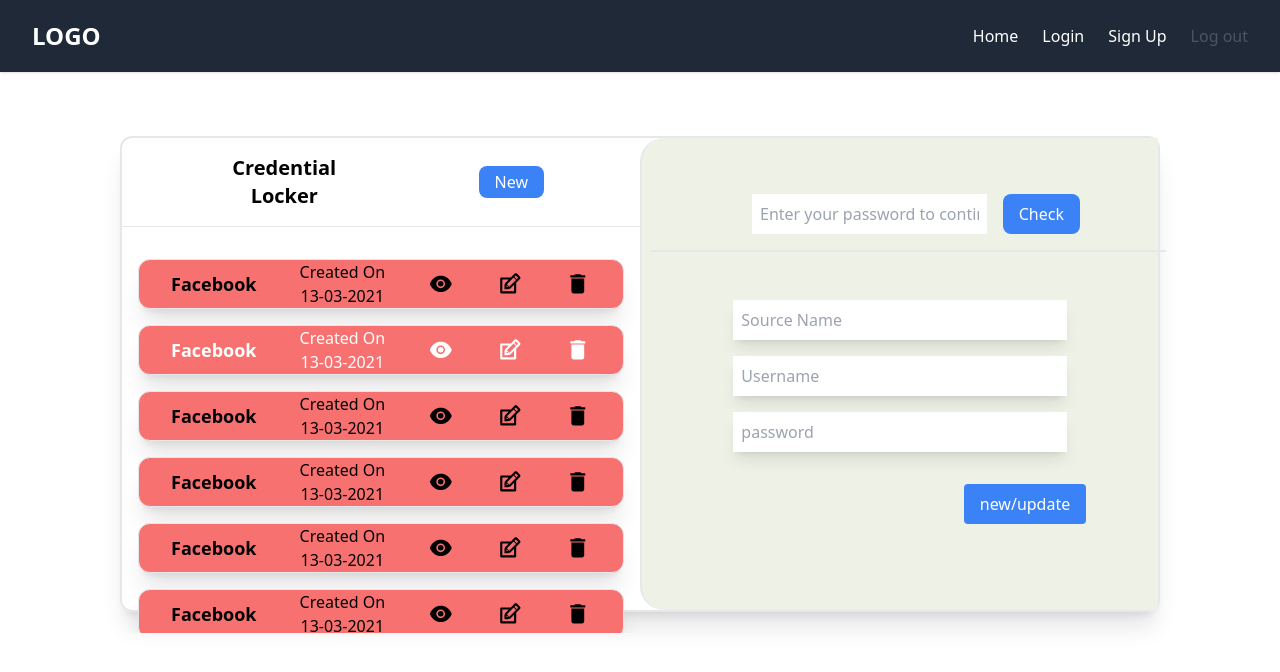
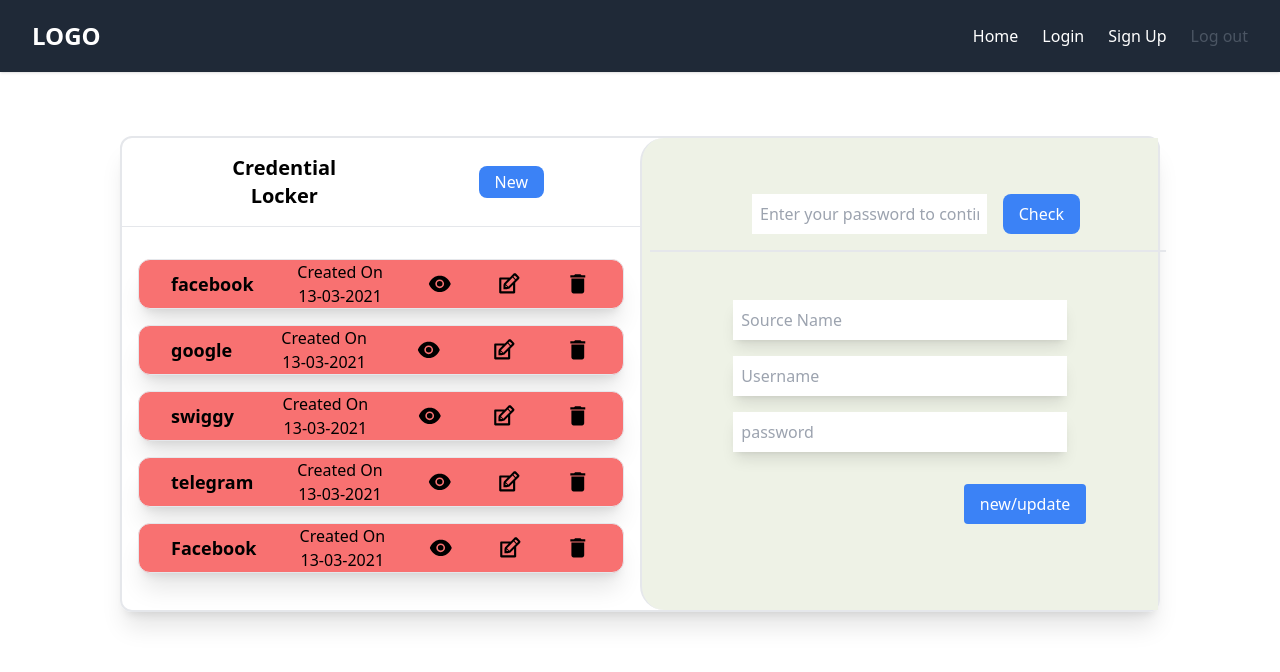
Before and after one commit to iamneo-production/43dca218-45d5-433f-b438-8cc304ae52e8, a React (Create React App) app in the folder Reactapp/: page /cre in a window 1280 px wide. Shown: the top 672 px of the page. Built offline with nearby package versions, Linux system fonts and the light colour scheme.

Commit message:
added credentials basic functionality

```diff
--- a/Reactapp/src/components/Credential.jsx
+++ b/Reactapp/src/components/Credential.jsx
@@ -1,15 +1,30 @@
-import React from 'react';
+import React, { useState } from 'react';
 import {AiFillEye} from 'react-icons/ai';
 import {TiEdit} from "react-icons/ti";
 import {MdDelete} from "react-icons/md";
 import {connect} from "react-redux";
 import { Navigate } from 'react-router';
+import credata from "./data/CreObject.json";
 
 const Credential = ({isAuthenticated}) => {
+
+
+  const [data,setdata]  = useState({id:"",sourceName:"",userName:"",password:""})
+
+  const {id,sourceName,userName,password} = data;
+
+
+  const onChange = e => setFormData({ ...formData, [e.target.name]: e.target.value});
 
   if (isAuthenticated){
     return <Navigate to="/" />
   }
+
+  const view = (e) =>{
+    setdata(e);
+  }
+
+
 
   return (
     <div className="flex justify-center items-center mx-4 ">
@@ -22,6 +37,24 @@ const Credential = ({isAuthenticated}) => {
               </div>
           </div>
           <div className="mt-4 h-[390px] text- w-full overflow-x-auto overflow-x-hidden px-4 py-4">
+
+
+
+            {credata.data.map((value,index) =>{
+              return (
+                <div key={index} className="rounded-2xl px-8 shadow-xl mb-4 border rounded-xl bg-red-400 w-full flex justify-between items-center">
+                  <div className="font-bold text-lg">{value.sourceName}</div>
+                  <div className="font-thin text-md">
+                    <div className="">Created On</div>
+                    <div className="">13-03-2021</div>
+                  </div>
+                  <div className="" onClick={e => view(value)} ><AiFillEye size="1.6rem"/></div>
+                  <div className=""><TiEdit size="1.6rem"/></div>
+                  <div className=""><MdDelete size="1.6rem"/></div>
+                </div>
+              )
+            })}
+
             <div className="rounded-2xl px-8 shadow-xl mb-4 border rounded-xl bg-red-400 w-full flex justify-between items-center">
               <div className="font-bold text-lg">Facebook</div>
               <div className="font-thin text-md">
@@ -32,76 +65,7 @@ const Credential = ({isAuthenticated}) => {
               <div className=""><TiEdit size="1.6rem"/></div>
               <div className=""><MdDelete size="1.6rem"/></div>
             </div>
-            <div className="rounded-2xl px-8 text-white shadow-xl mb-4 border rounded-xl bg-red-400 w-full flex justify-between items-center">
-              <div className="font-bold text-lg">Facebook</div>
-              <div className="font-thin text-md">
-                <div className="">Created On</div>
-                <div className="">13-03-2021</div>
-              </div>
-              <div className=""><AiFillEye size="1.6rem"/></div>
-              <div className=""><TiEdit size="1.6rem"/></div>
-              <div className=""><MdDelete size="1.6rem"/></div>
-            </div>
-            <div className="rounded-2xl px-8 shadow-xl mb-4 border rounded-xl bg-red-400 w-full flex justify-between items-center">
-              <div className="font-bold text-lg">Facebook</div>
-              <div className="font-thin text-md">
-                <div className="">Created On</div>
-                <div className="">13-03-2021</div>
-              </div>
-              <div className=""><AiFillEye size="1.6rem"/></div>
-              <div className=""><TiEdit size="1.6rem"/></div>
-              <div className=""><MdDelete size="1.6rem"/></div>
-            </div>
-            <div className="rounded-2xl px-8 shadow-xl mb-4 border rounded-xl bg-red-400 w-full flex justify-between items-center">
-              <div className="font-bold text-lg">Facebook</div>
-              <div className="font-thin text-md">
-                <div className="">Created On</div>
-                <div className="">13-03-2021</div>
-              </div>
-              <div className=""><AiFillEye size="1.6rem"/></div>
-              <div className=""><TiEdit size="1.6rem"/></div>
-              <div className=""><MdDelete size="1.6rem"/></div>
-            </div>
-            <div className="rounded-2xl px-8 shadow-xl mb-4 border rounded-xl bg-red-400 w-full flex justify-between items-center">
-              <div className="font-bold text-lg">Facebook</div>
-              <div className="font-thin text-md">
-                <div className="">Created On</div>
-                <div className="">13-03-2021</div>
-              </div>
-              <div className=""><AiFillEye size="1.6rem"/></div>
-              <div className=""><TiEdit size="1.6rem"/></div>
-              <div className=""><MdDelete size="1.6rem"/></div>
-            </div>
-            <div className="rounded-2xl px-8 shadow-xl mb-4 border rounded-xl bg-red-400 w-full flex justify-between items-center">
-              <div className="font-bold text-lg">Facebook</div>
-              <div className="font-thin text-md">
-                <div className="">Created On</div>
-                <div className="">13-03-2021</div>
-              </div>
-              <div className=""><AiFillEye size="1.6rem"/></div>
-              <div className=""><TiEdit size="1.6rem"/></div>
-              <div className=""><MdDelete size="1.6rem"/></div>
-            </div>
-            <div className="rounded-2xl px-8 shadow-xl mb-4 border rounded-xl bg-red-400 w-full flex justify-between items-center">
-              <div className="font-bold text-lg">Facebook</div>
-              <div className="font-thin text-md">
-                <div className="">Created On</div>
-                <div className="">13-03-2021</div>
-              </div>
-              <div className=""><AiFillEye size="1.6rem"/></div>
-              <div className=""><TiEdit size="1.6rem"/></div>
-              <div className=""><MdDelete size="1.6rem"/></div>
-            </div>
-            <div className="rounded-2xl px-8 shadow-xl mb-4 border rounded-xl bg-red-400 w-full flex justify-between items-center">
-              <div className="font-bold text-lg">Facebook</div>
-              <div className="font-thin text-md">
-                <div className="">Created On</div>
-                <div className="">13-03-2021</div>
-              </div>
-              <div className=""><AiFillEye size="1.6rem"/></div>
-              <div className=""><TiEdit size="1.6rem"/></div>
-              <div className=""><MdDelete size="1.6rem"/></div>
-            </div>
+
           </div>
         </div>
 
@@ -117,9 +81,21 @@ const Credential = ({isAuthenticated}) => {
                 </form>
             </div>
             <div className="py-4 mt-8 px-2">
-              <input type="text" className="mx-4 w-8/12 mb-4 shadow-lg py-2 px-2 text-md text-black " placeholder="Source Name" name="sname" required  />
-              <input type="text" className="mx-4 w-8/12 mb-4 shadow-lg py-2 px-2 text-md text-black " placeholder="Username" name="username" required  />
-              <input type="text" className="mx-4 w-8/12 mb-4 shadow-lg py-2 px-2 text-md text-black " placeholder="password" name="password" required  />
+              <input type="text" className="mx-4 w-8/12 mb-4 shadow-lg py-2 px-2 text-md text-black "
+                        onChange={e => onChange(e)}
+                        value={sourceName}
+                        required
+                        placeholder="Source Name" name="sourceName" required  />
+              <input type="text" className="mx-4 w-8/12 mb-4 shadow-lg py-2 px-2 text-md text-black "
+                        onChange={e => onChange(e)}
+                        value={userName}
+                        required
+                        placeholder="Username" name="userName" required  />
+              <input type="text" className="mx-4 w-8/12 mb-4 shadow-lg py-2 px-2 text-md text-black "
+                            onChange={e => onChange(e)}
+                            value={password}
+                            required
+                            placeholder="password" name="password" required  />
             </div>
 
             <div className="flex justify-end mx-2">
```
Also changed, not shown: Reactapp/src/components/data/AdminHomeObject.json (renamed from Reactapp/src/AdminHomeObject.json), Reactapp/src/components/data/BankObject.json (renamed from Reactapp/src/BankObject.json), Reactapp/src/components/data/CreObject.json (renamed from Reactapp/src/CreObject.json).
